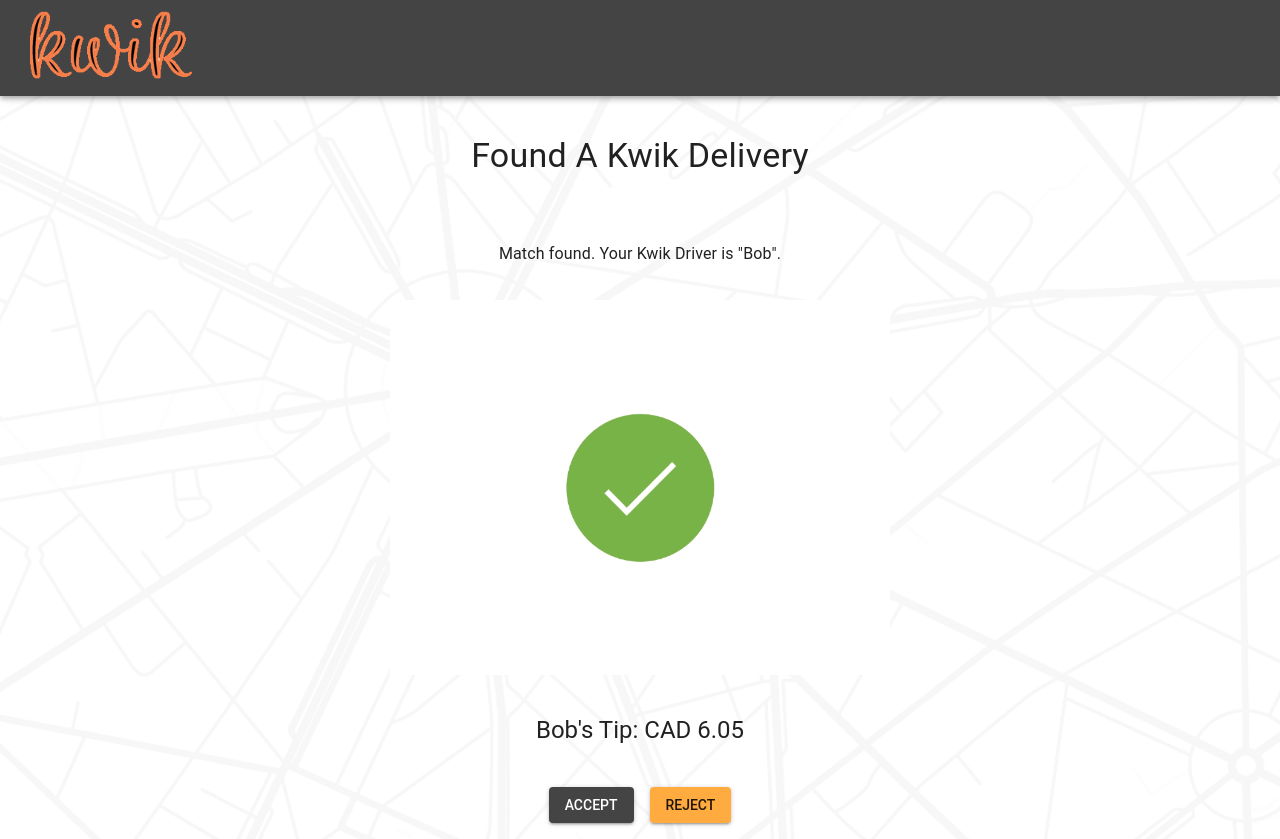
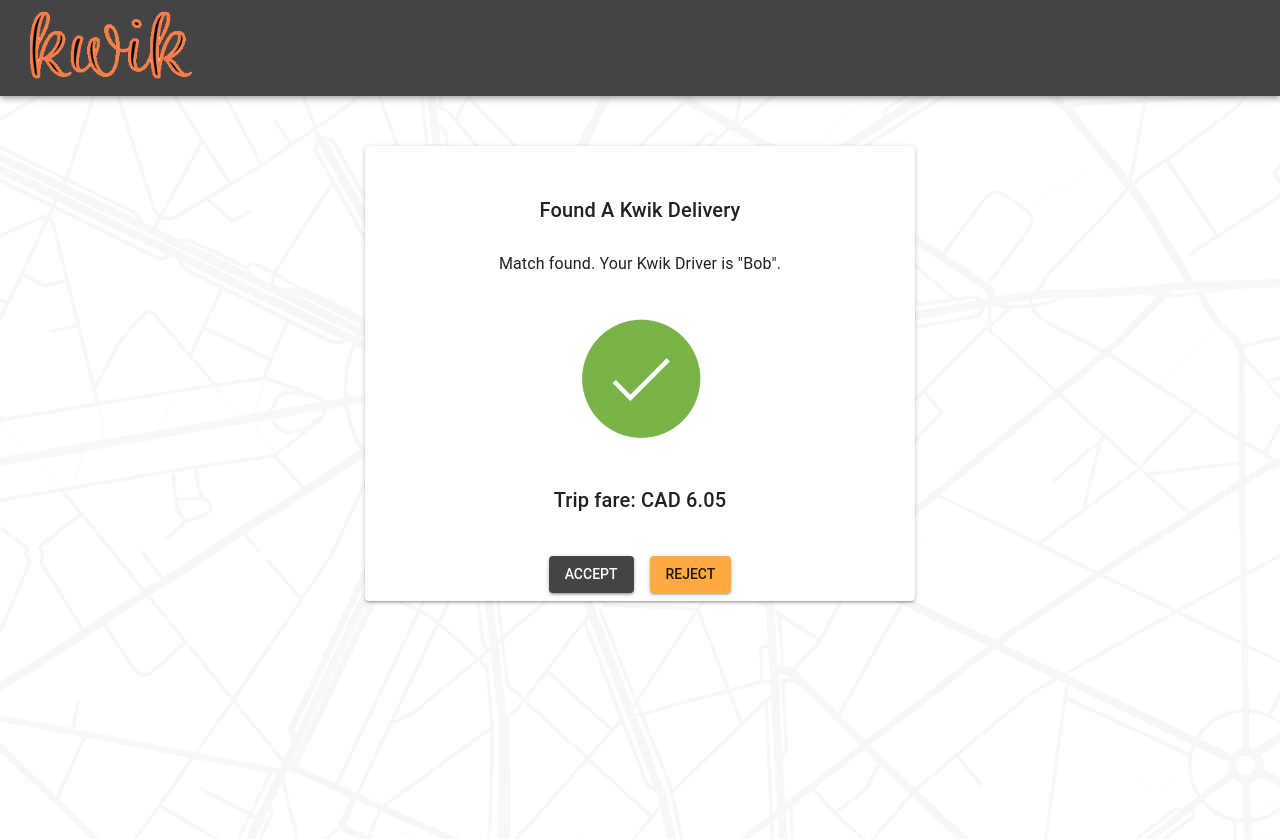
Before and after one commit to kyleyu96/kwik, a React (Create React App) app: page /Confirmation in a window 1280 px wide. After the commit the page ends 800 px from the top, so only its background shows below. Built offline with nearby package versions, Linux system fonts and the light colour scheme.

Commit message:
restyle confirmation page

```diff
--- a/src/components/Confirmation.js
+++ b/src/components/Confirmation.js
@@ -4,12 +4,15 @@
 import Grid from "@material-ui/core/Grid";
 import { withStyles } from "@material-ui/core/styles";
 import { Link } from "react-router-dom";
+import Paper from "@material-ui/core/Paper";
 
 const styles = theme => ({
-    confirmation_title: {
-        padding: theme.spacing.unit * 5,
-        textAlign: "center",
-        color: theme.palette.text.secondary
+    container: {
+        marginTop: 50,
+        minWidth: 550
+    },
+    title: {
+        marginTop: 6 * theme.spacing.unit
     },
     confirmation_subtitle: {
         padding: theme.spacing.unit * 3,
@@ -17,7 +20,6 @@
         color: theme.palette.text.secondary
     },
     confirmation_icon: {
-        padding: theme.spacing.unit,
         textAlign: "center"
     },
     confirmation_button: {
@@ -35,15 +37,24 @@
         const { classes } = this.props;
 
         return (
+            <Grid
+                className={classes.container}
+                container
+                spacing={24}
+                direction="column"
+                alignItems="center"
+                justify="center"
+            >
+                <Paper style={{ minWidth: 550 }}>
                     <Grid container spacing={16}>
                         <Grid item xs={12}>
                             <Grid
                                 container
-                        className={classes.confirmation_title}
+                                className={classes.title}
                                 justify="center"
                                 spacing={12}
                             >
-                        <Typography variant="h4">
+                                <Typography variant="h6">
                                     Found A Kwik Delivery
                                 </Typography>
                             </Grid>
@@ -65,7 +76,8 @@
                             >
                                 <img
                                     src={require("../assets/checkmark.gif")}
-                            width="500"
+                                    width="150"
+                                    height="150"
                                 />
                             </Grid>
                             <Grid
@@ -74,8 +86,8 @@
                                 justify="center"
                                 spacing={12}
                             >
-                        <Typography variant="h5">
-                            Bob's Tip: CAD 6.05
+                                <Typography variant="h6">
+                                    Trip fare: CAD 6.05
                                 </Typography>
                             </Grid>
                             <Grid container justify="center" spacing={12}>
@@ -93,7 +105,9 @@
                                         <Button
                                             variant="contained"
                                             color="secondary"
-                                    className={classes.confirmation_button}
+                                            className={
+                                                classes.confirmation_button
+                                            }
                                         >
                                             Reject
                                         </Button>
@@ -102,6 +116,8 @@
                             </Grid>
                         </Grid>
                     </Grid>
+                </Paper>
+            </Grid>
         );
     }
 }
```
Also changed, not shown: src/assets/checkmark.gif. Lines whose indentation alone changed are shown as unchanged.
